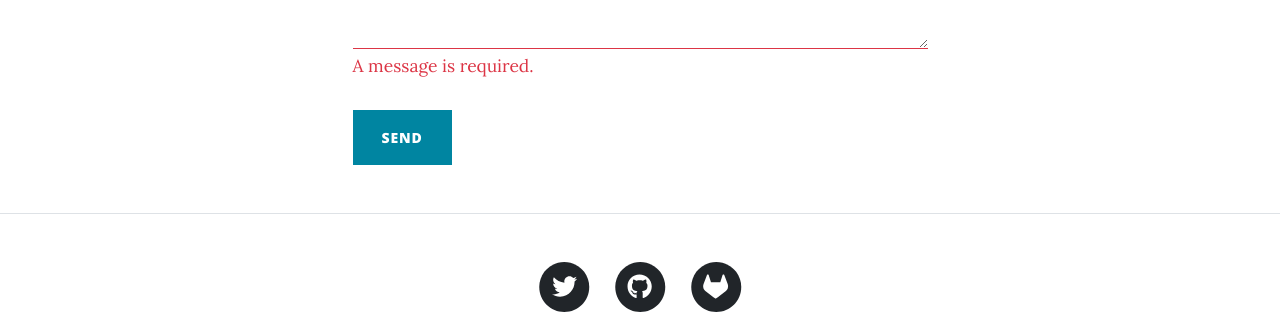
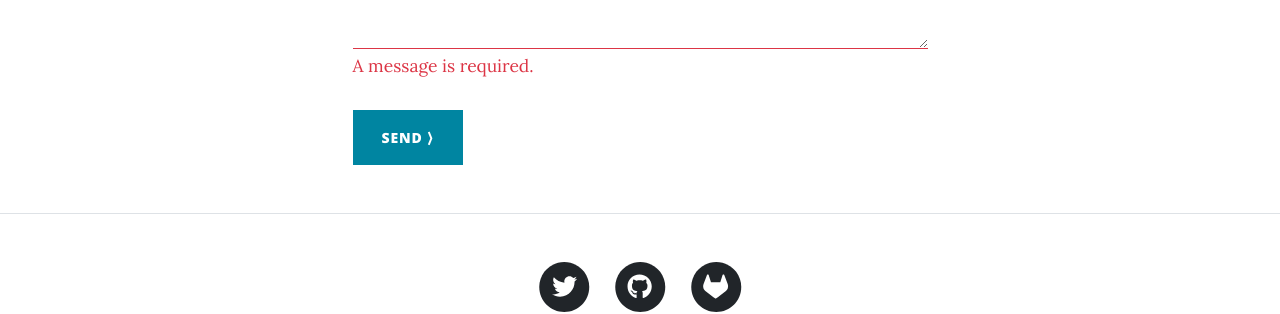
Before and after one commit to Baonks81/baonks81.github.io, a Jekyll site: the page built from contactme.html, in a window 1280 px wide. Shown: the part 1007-1321 px from the top of the page. Built offline with Jekyll 4.4.1, drawn with Linux system fonts in a browser that asks for light colours; nearby versions of some CDN libraries.

Commit message:
Update contactme.html

```diff
--- a/contactme.html
+++ b/contactme.html
@@ -51,6 +51,6 @@ permalink: /contact/
     <!-- an error submitting the form-->
     <div class="d-none" id="submitErrorMessage"><div class="text-center text-danger mb-3">Error sending message!</div></div>
     <!-- Submit Button-->
-    <button class="btn btn-primary text-uppercase" id="submitButton" type="submit">Send</button>
+    <button class="btn btn-primary text-uppercase" id="submitButton" type="submit">Send &rang;</button>
   </form>
 </div>
```
